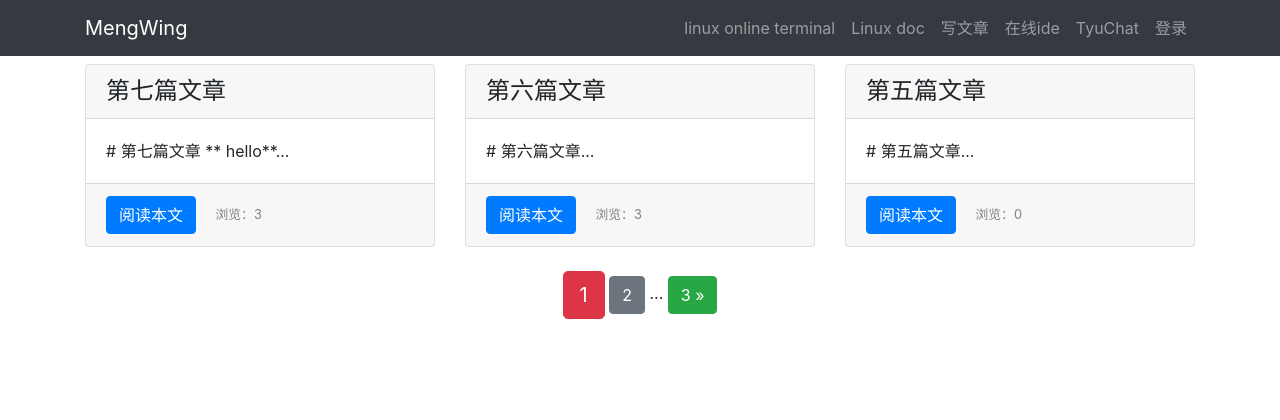
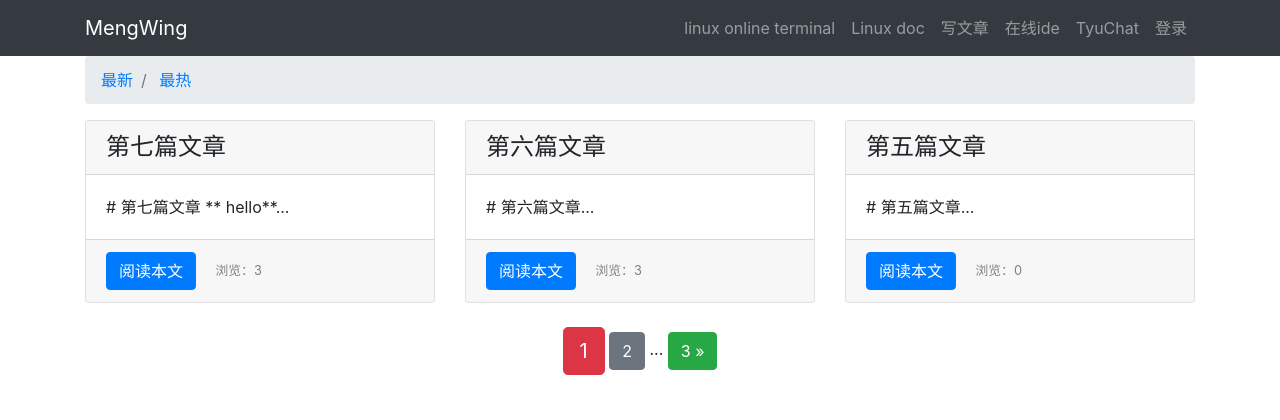
Before and after one commit to zrmin/MengWing, a Django app: page /linux/linux-article-list/ in a window 1280 px wide. Shown: the top 420 px of the page. Run offline with Django 3.2, Linux system fonts and the light colour scheme; data comes from the database, SQL or seed files in the repository.

Commit message:
implement breadnav

```diff
--- a/linux/views.py
+++ b/linux/views.py
@@ -21,22 +21,26 @@ from django.contrib.auth.models import User
 # 引入分页模块
 from django.core.paginator import Paginator
 
+# 重写文章列表
 def linux_article_list(request):
-    # 取出所有LinuxDoc
-    article_list = LinuxDoc.objects.all()
+    # 根据GET请求中查询条件
+    # 返回不同排序的对象数组
+    if request.GET.get('order') == 'total_views':
+        article_list = LinuxDoc.objects.all().order_by('-total_views')
+        order = 'total_views'
+    else:
+        article_list = LinuxDoc.objects.all()
+        order = 'normal'
 
-    # 每页显示3篇文章
+    # 每页3篇文章
     paginator = Paginator(article_list, 3)
-    # 获取url中的页码
     page = request.GET.get('page')
-    # 将导航对象相应的页码内容返回给articles
     articles = paginator.get_page(page)
 
-    # 需要传递给模板templates的对象
-    context = {'articles': articles}
-    # render函数：载入模板，并返回context对象
+    # 修改此行
+    context = { 'articles': articles, 'order': order }
+
     return render(request, 'linux/linux_article_list.html', context)
-
 
 # LinuxDoc详情
 def linux_article_detail(request, id):
--- a/templates/linux/linux_article_list.html
+++ b/templates/linux/linux_article_list.html
@@ -12,8 +12,22 @@
 
 <!-- 定义放置文章标题的div容器 -->
 <div class="container">
+    <nav aria-label="breadcrumb">
+        <ol class="breadcrumb">
+            <li class="breadcrumb-item">
+                <a href="{% url 'linux:linux_article_list' %}">
+                    最新
+                </a>
+            </li>
+            <li class="breadcrumb-item">
+                <a href="{% url 'linux:linux_article_list' %}?order=total_views">
+                    最热
+                </a>
+            </li>
+        </ol>
+    </nav>
+
     <div class="row mt-2">
-
         {% for article in articles %}
         <!-- 文章内容 -->
         <div class="col-4 mb-4">
```
